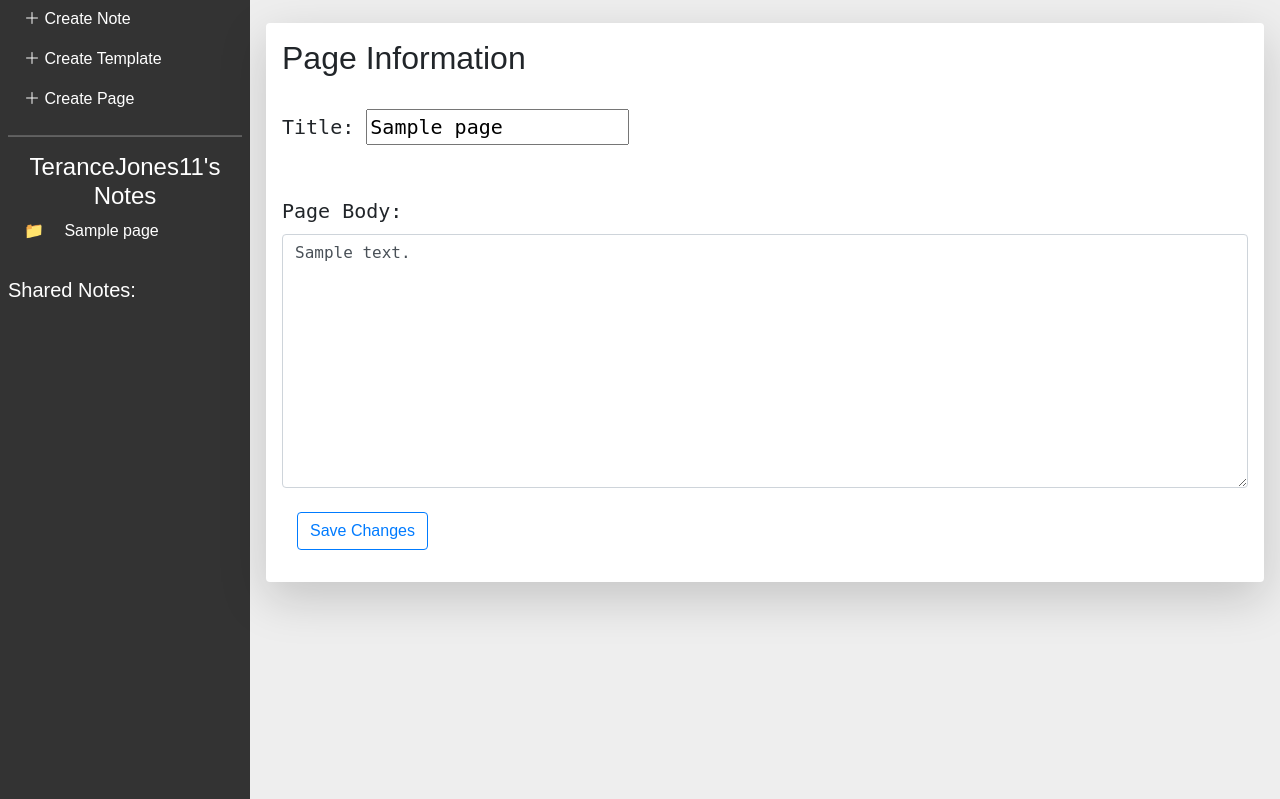
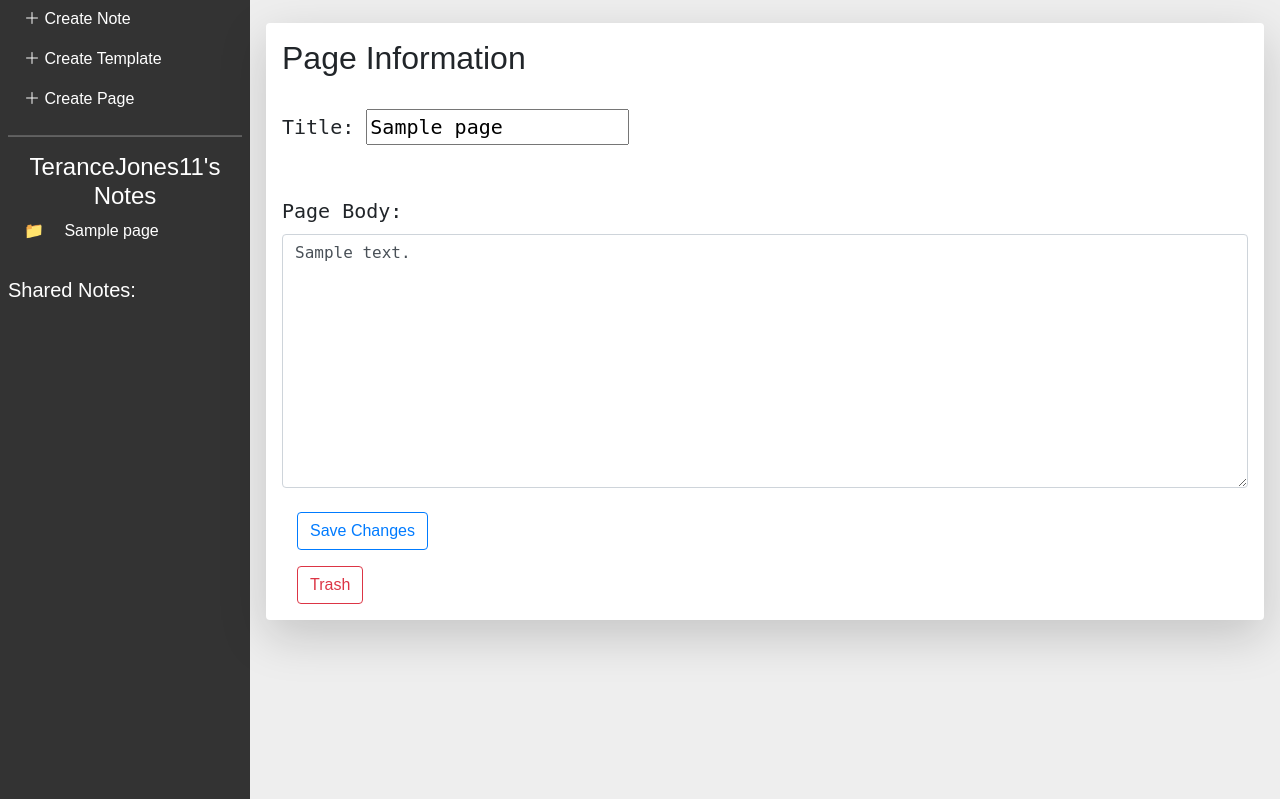
Before and after one commit to FardinHaque60/Scribe, a Flask app: page /view_page/1 in a window 1280 px wide. Shown: the part 57-856 px from the top of the page. Run offline with Flask 3, Linux system fonts and the light colour scheme; a user stored in the database is signed in; tables that the repository leaves empty hold one stand-in row (values such as "Sample post"); some libraries are stand-ins or nearby versions.

Commit message:
added trash button

```diff
--- a/app/templates/view_page.html
+++ b/app/templates/view_page.html
@@ -31,6 +31,12 @@
         <div class="col-auto">
             {{form.submit(class="btn btn-outline-primary")}}
         </div>
+
     </form>
 
+    <div class="col-auto">
+        <a href = "{{ url_for('move_to_trash1', page_id=page.id)}}" class="btn btn-outline-danger">Trash</a>
+    </div>
+
+
 {% endblock %}
```
